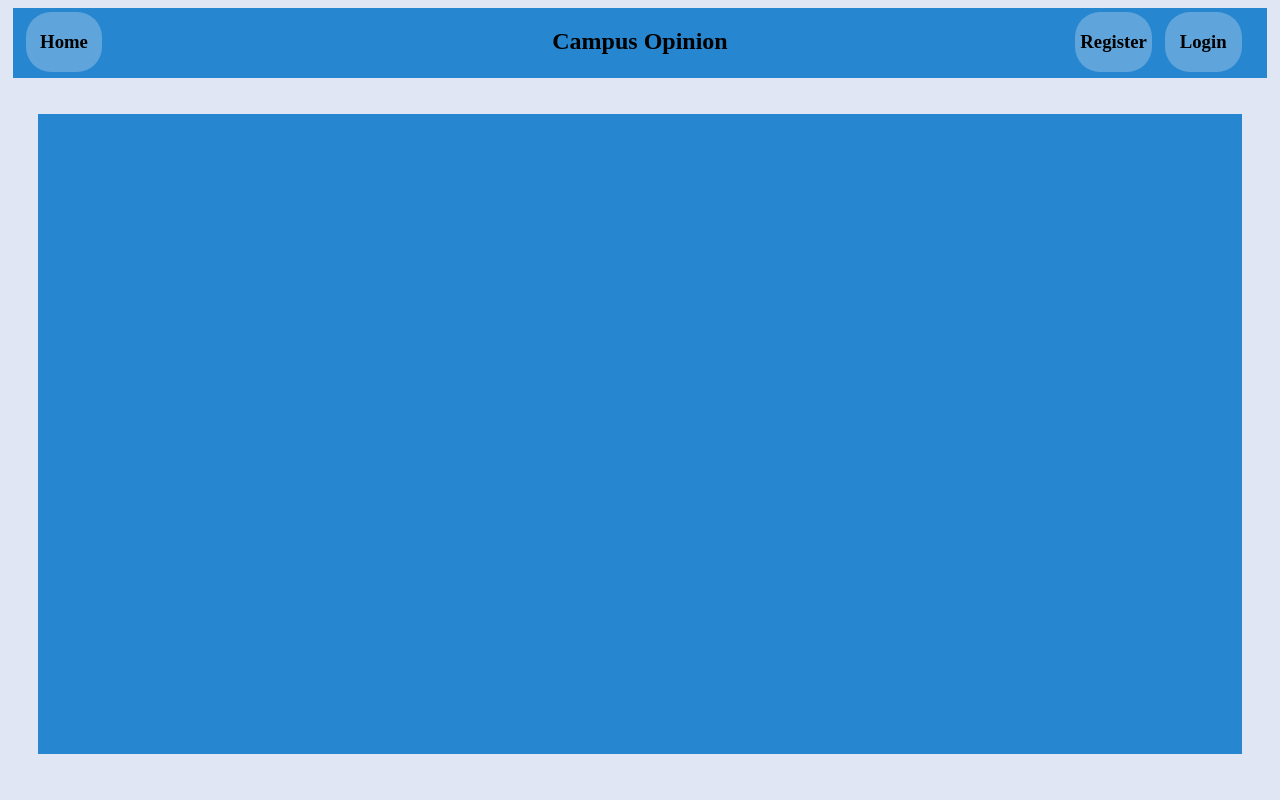
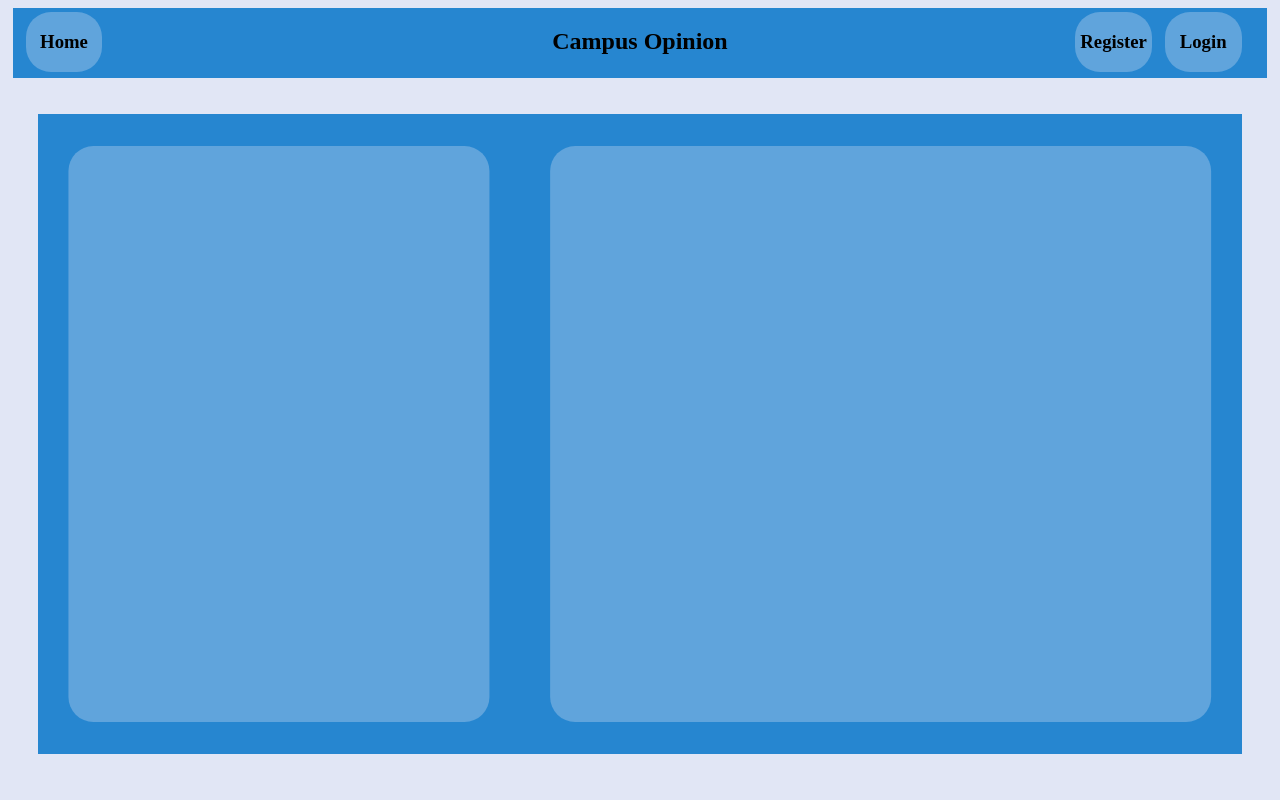
Before and after one commit to mrktrnbll/course-feedback-website-WAD2, a Django app: page /course_feedback/course/ in a window 1280 px wide. Run offline with Django 3.2, Linux system fonts and the light colour scheme; the visitor is signed in with stand-in values (Sample User, id 1); parts of the project's set-up code (start-up, migrations or seed data) failed here and were passed over.

Commit message:
Added left home box and the functionality of who can view it

```diff
--- a/course_feedback/decorators.py
+++ b/course_feedback/decorators.py
@@ -6,7 +6,7 @@ def if_lecturer(view_func):
         if request.user.is_authenticated and (request.user.is_lecturer  is True):
             return view_func(request, *args, **kwargs)
         else:
-            return redirect(redirect(reverse('course_feedback:index'))  # Redirect to a different page if the user is a lecturer or not authenticated
+            return redirect(redirect(reverse('course_feedback:index')))  # Redirect to a different page if the user is a lecturer or not authenticated
     return wrapped_view
 
 def if_student(view_func):
--- a/static/css/stylesheet.css
+++ b/static/css/stylesheet.css
@@ -114,4 +114,27 @@ h3 {
 	width: 94vw;
 	height: 80vh;
 	margin: auto;
+	position: relative;
 }
+
+#main_body_box #main_home_box_left {
+	border-radius: 25px;
+	width: 35%;
+    height: 90%;
+    background: #60a4dc;
+    position: absolute;
+    top: 50%;
+    left: 20%;
+    transform: translate(-50%, -50%);
+}
+
+#main_body_box #main_home_box_right {
+	border-radius: 25px;
+	width: 55%;
+    height: 90%;
+    background: #60a4dc;
+    position: absolute;
+    top: 50%;
+    left: 70%;
+    transform: translate(-50%, -50%);
+}
--- a/templates/course_feedback/base.html
+++ b/templates/course_feedback/base.html
@@ -20,7 +20,14 @@
     <br />
     <br />
     <div id="main_body_box">
-
+        <div id="main_home_box_left">
+            {% block home_box_left_block %}
+            {% endblock %}
+        </div>
+        <div id="main_home_box_right">
+            {% block home_box_right_block %}
+            {% endblock %}
+        </div>
     </div>
     {% block body_block %}
     {% endblock %}
```
Also changed, not shown: templates/course_feedback/home.html (+12 -1 lines).
